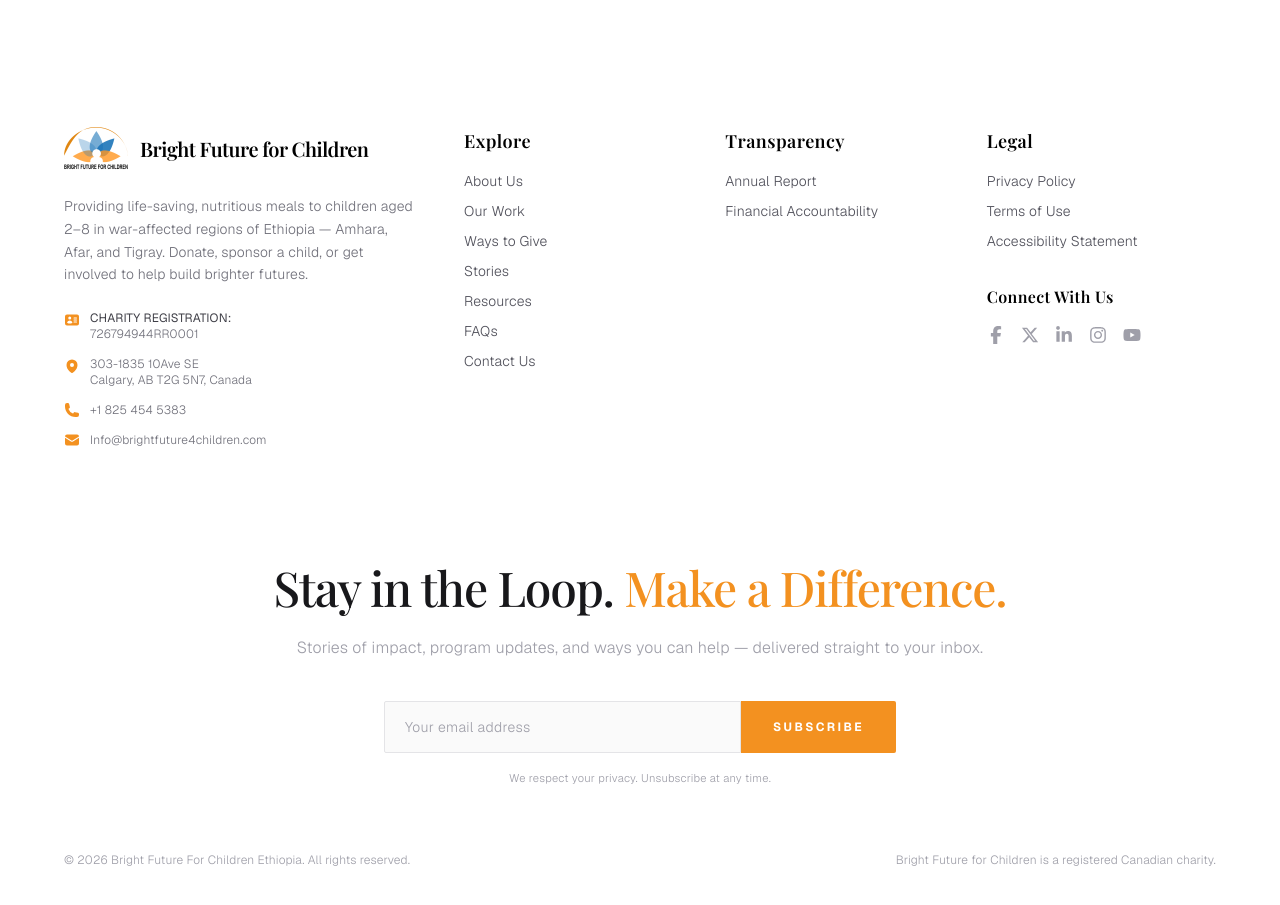
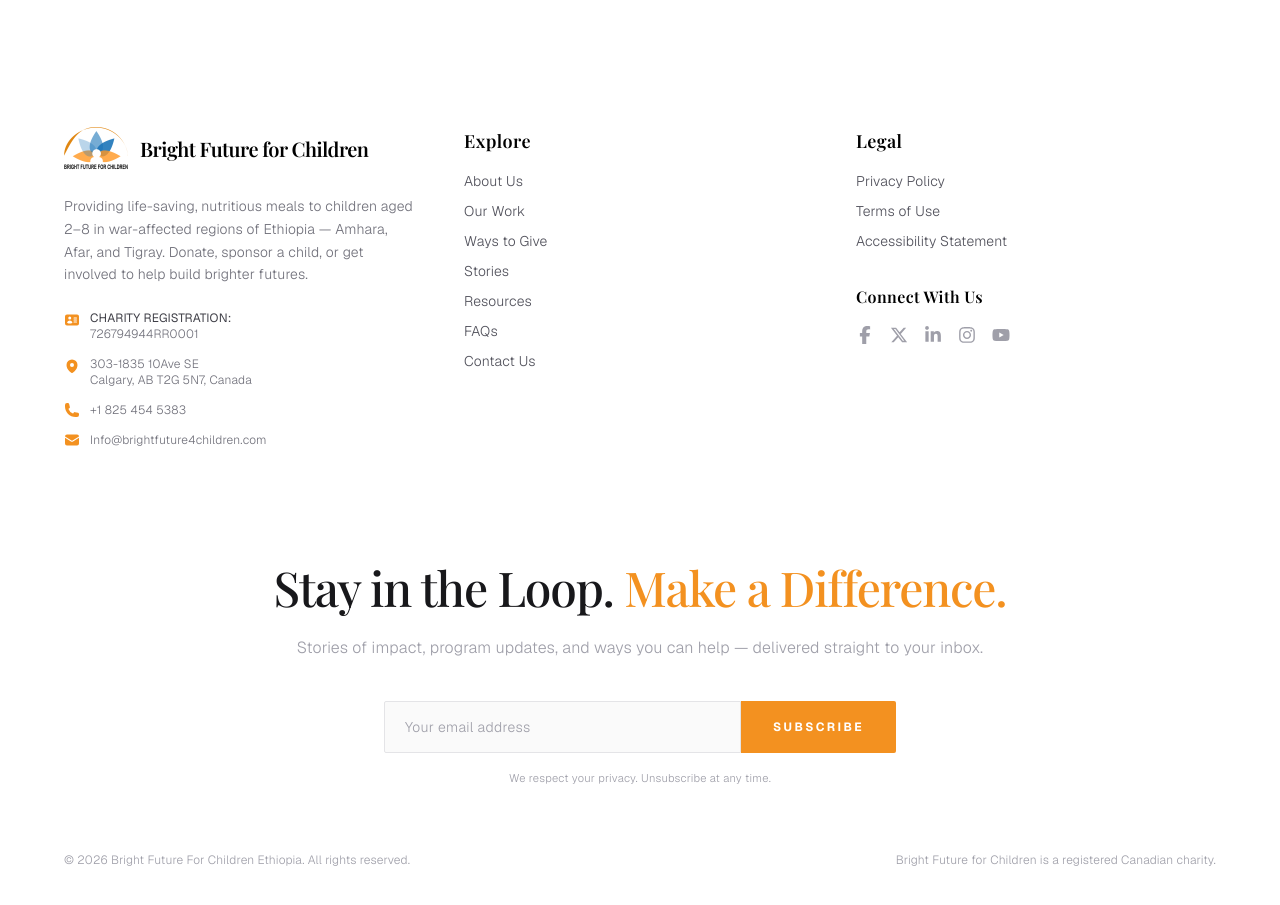
Before and after one commit to aelaf-git/BFFC_Website, a Next.js app in the folder apps/web/: page / in a window 1280 px wide. Shown: the part 9340-10245 px from the top of the page. Built offline with nearby package versions, Linux system fonts and the light colour scheme; no server answers; a web font is replaced by a local one.

Commit message:
feat: update footer layout by adjusting column structure and removing transparency section for improved navigation and user experience

```diff
--- a/apps/web/components/layout/footer.tsx
+++ b/apps/web/components/layout/footer.tsx
@@ -106,7 +106,7 @@ export function Footer() {
           </div>
 
           {/* Links columns - 8 columns wide total */}
-          <div className="lg:col-span-8 grid grid-cols-1 gap-8 sm:grid-cols-3">
+          <div className="lg:col-span-8 grid grid-cols-1 gap-8 sm:grid-cols-2">
 
             {/* Column 1: Footer Navigation */}
             <div className="flex flex-col gap-4">
@@ -138,22 +138,7 @@ export function Footer() {
               </nav>
             </div>
 
-            {/* Column 2: Transparency */}
-            <div className="flex flex-col gap-4">
-              <h2 className="font-serif text-lg font-semibold tracking-wide text-foreground">
-                Transparency
-              </h2>
-              <nav className="flex flex-col gap-2.5 text-sm" aria-label="Transparency and reports">
-                <Link href="/transparency/annual-report" className="hover:text-primary transition-colors">
-                  Annual Report
-                </Link>
-                <Link href="/transparency/financial-accountability" className="hover:text-primary transition-colors">
-                  Financial Accountability
-                </Link>
-              </nav>
-            </div>
-
-            {/* Column 3: Legal & Social */}
+            {/* Column 2: Legal & Social */}
             <div className="flex flex-col gap-6">
               <div className="flex flex-col gap-4">
                 <h2 className="font-serif text-lg font-semibold tracking-wide text-foreground">
```
